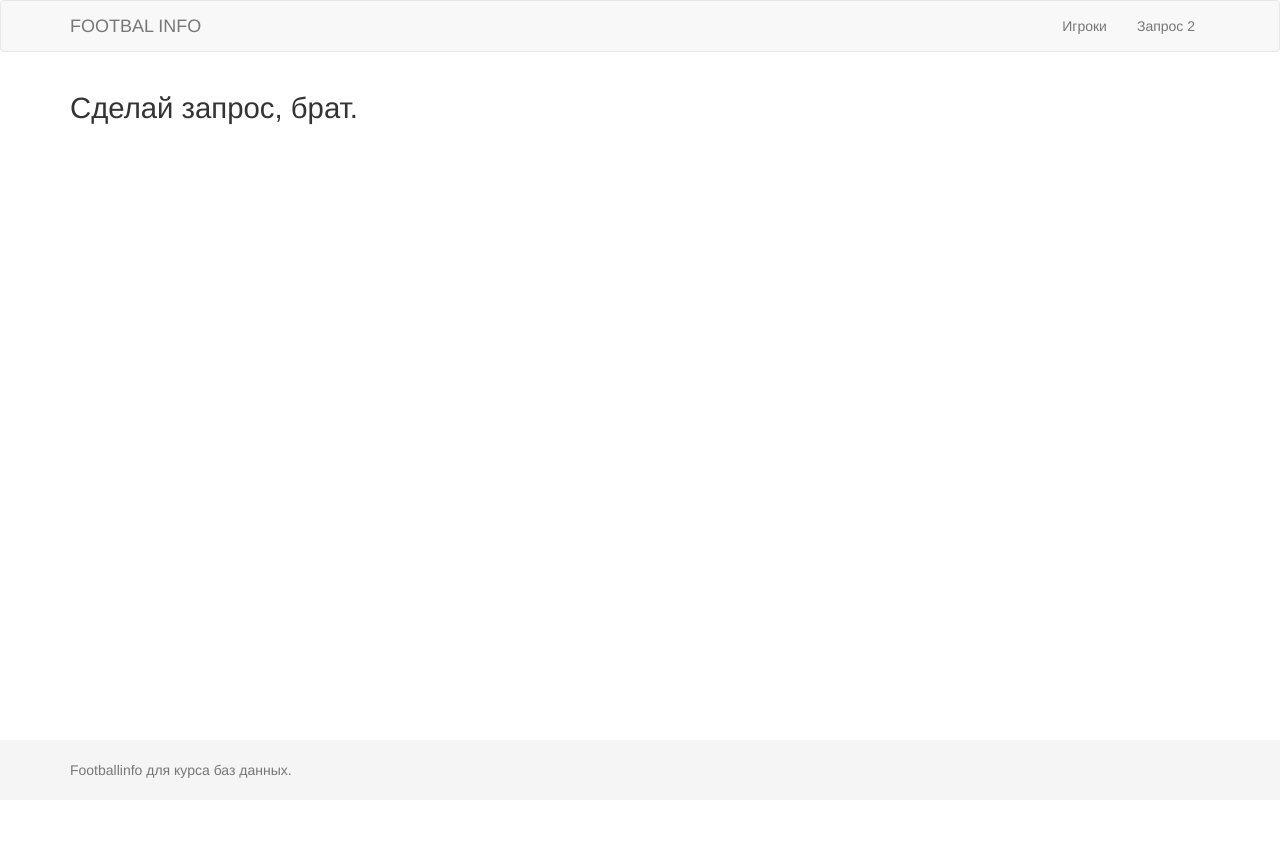
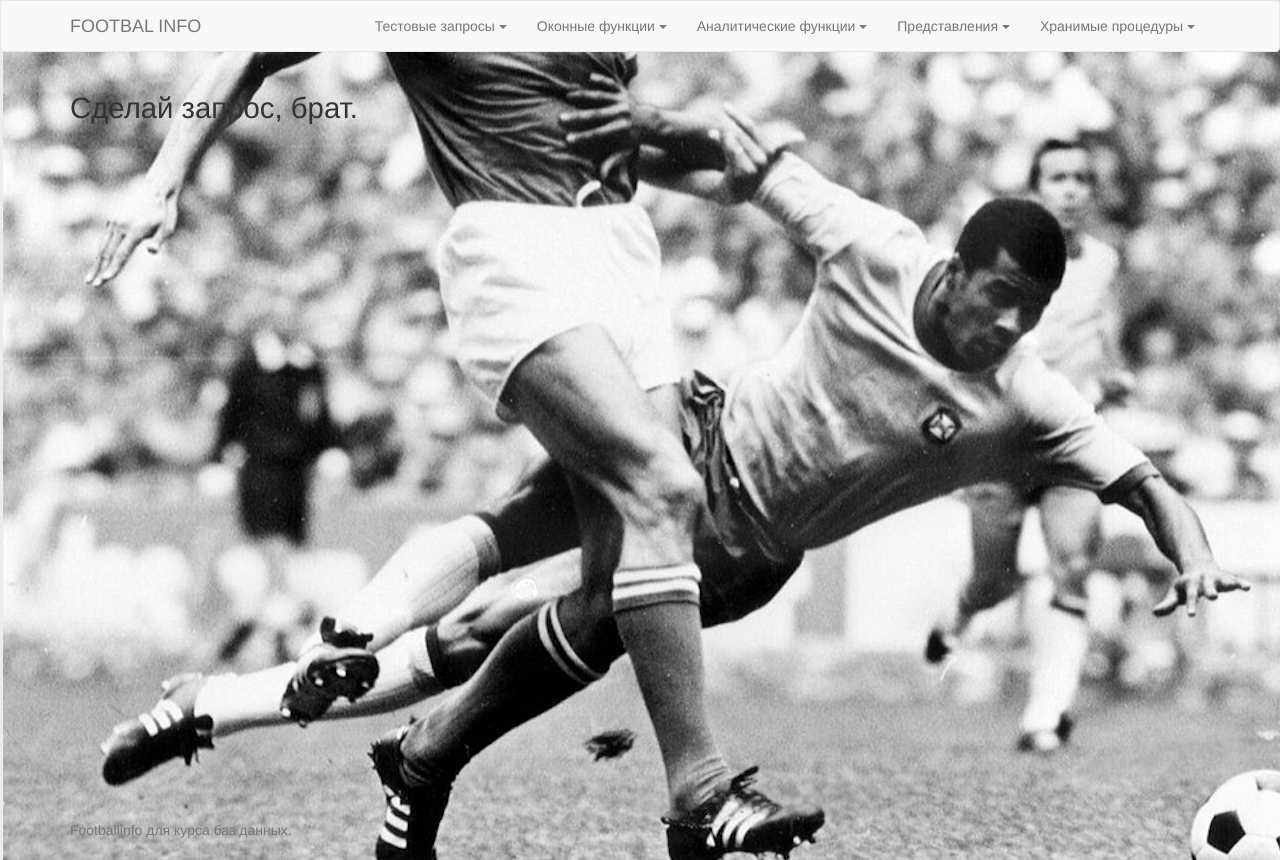
Before and after one commit to levysh/footballinfo, a Flask app: page / in a window 1280 px wide. Before the commit the page ends 778 px from the top, so only its background shows below. Run offline with Flask 2, Linux system fonts and the light colour scheme; some libraries are stand-ins or nearby versions.

Commit message:
added menus and background

```diff
--- a/src/app/routes/main.py
+++ b/src/app/routes/main.py
@@ -10,4 +10,4 @@ def favicon():
 
 @bp.route("/")
 def index():
-    return render_template("index.html")
+    return render_template("main.html")
--- /dev/null
+++ b/src/app/static/main.css
@@ -0,0 +1,9 @@
+body {
+    background: url(background.jpg);
+    background-attachment: fixed;
+}
+
+.footer {
+    height: 0px;
+    background-color: #c2c2c2;
+}
--- a/src/app/templates/base.html
+++ b/src/app/templates/base.html
@@ -36,14 +36,49 @@
         <div class="collapse navbar-collapse" id="bs-example-navbar-collapse-1">
             <ul class="nav navbar-nav navbar-right">
                 <li>
-                    <a href="{{ url_for('queries.players') }}">
-                        {{ "Игроки" }}
+                    <a class="btn btn-default dropdown-toggle" type="button" id="dropdownMenu1" data-toggle="dropdown" aria-haspopup="true" aria-expanded="true">
+                        {{ "Тестовые запросы" }}
+                        <span class="caret"></span>
                     </a>
+                    <ul class="dropdown-menu" aria-labelledby="dropdownMenu1">
+                        <li><a href="{{ url_for('queries.players') }}">{{ "Игроки" }}</a></li>
+                    </ul>
                 </li>
                 <li>
-                    <a href="{{ url_for('queries.query_2') }}">
-                        {{ "Запрос 2" }}
+                    <a class="btn btn-default dropdown-toggle" type="button" id="dropdownMenu1" data-toggle="dropdown" aria-haspopup="true" aria-expanded="true">
+                        {{ "Оконные функции" }}
+                        <span class="caret"></span>
                     </a>
+                    <ul class="dropdown-menu" aria-labelledby="dropdownMenu1">
+                        <li><a href="{{ url_for('queries.players') }}">{{ "Игроки" }}</a></li>
+                    </ul>
+                </li>
+                <li>
+                    <a class="btn btn-default dropdown-toggle" type="button" id="dropdownMenu1" data-toggle="dropdown" aria-haspopup="true" aria-expanded="true">
+                        {{ "Аналитические функции" }}
+                        <span class="caret"></span>
+                    </a>
+                    <ul class="dropdown-menu" aria-labelledby="dropdownMenu1">
+                        <li><a href="{{ url_for('queries.players') }}">{{ "Игроки" }}</a></li>
+                    </ul>
+                </li>
+                <li>
+                    <a class="btn btn-default dropdown-toggle" type="button" id="dropdownMenu1" data-toggle="dropdown" aria-haspopup="true" aria-expanded="true">
+                        {{ "Представления" }}
+                        <span class="caret"></span>
+                    </a>
+                    <ul class="dropdown-menu" aria-labelledby="dropdownMenu1">
+                        <li><a href="{{ url_for('queries.players') }}">{{ "Игроки" }}</a></li>
+                    </ul>
+                </li>
+                <li>
+                    <a class="btn btn-default dropdown-toggle" type="button" id="dropdownMenu1" data-toggle="dropdown" aria-haspopup="true" aria-expanded="true">
+                        {{ "Хранимые процедуры" }}
+                        <span class="caret"></span>
+                    </a>
+                    <ul class="dropdown-menu" aria-labelledby="dropdownMenu1">
+                        <li><a href="{{ url_for('queries.players') }}">{{ "Игроки" }}</a></li>
+                    </ul>
                 </li>
             </ul>
         </div>
--- /dev/null
+++ b/src/app/templates/main.html
@@ -0,0 +1,10 @@
+{%- extends "base.html" -%}
+
+{% block styles -%}
+    {{super()}}
+    <link href="{{ url_for('static', filename='main.css') }}" rel="stylesheet">
+{% endblock styles %}
+
+{%- block app_content -%}
+    <h1>{{ "Сделай запрос, брат." }}</h1>
+{%- endblock app_content -%}
```
Also changed, not shown: src/app/static/background.jpg (added).
